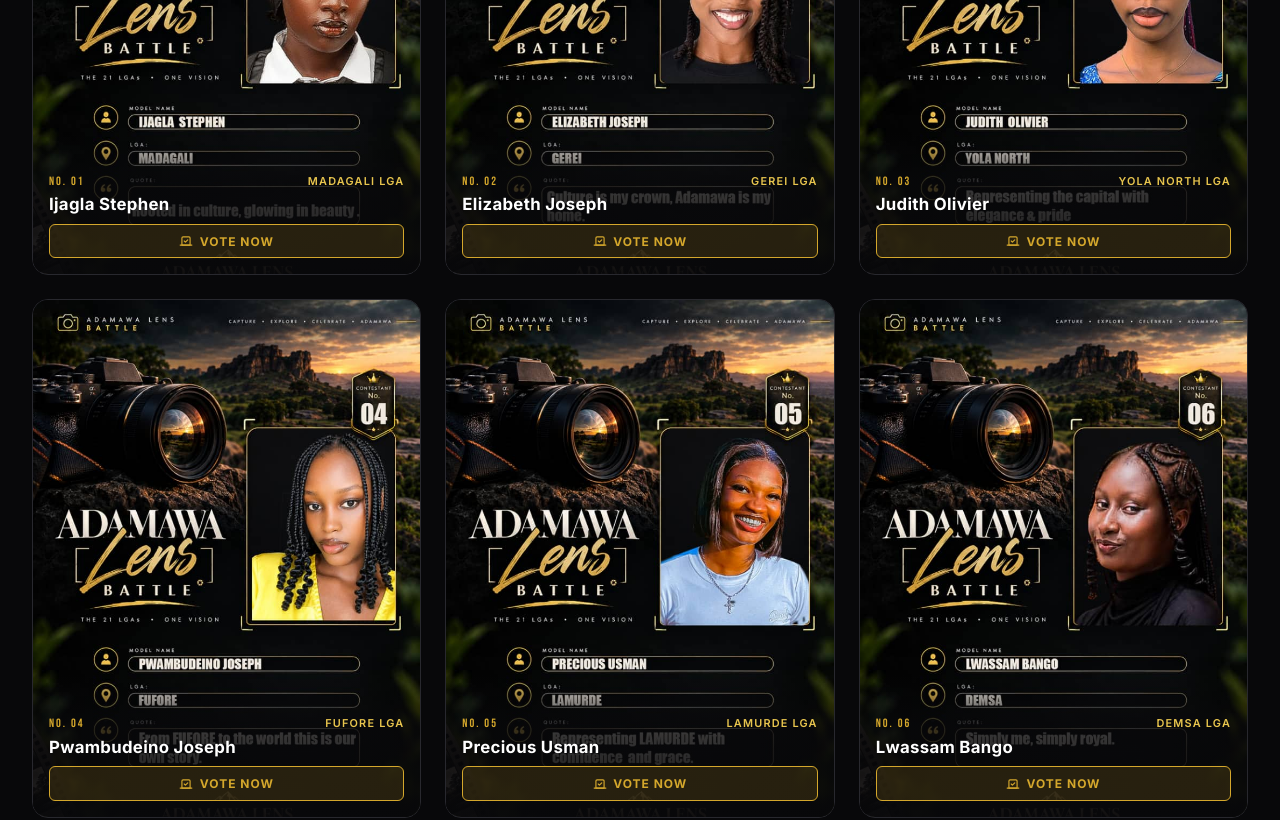
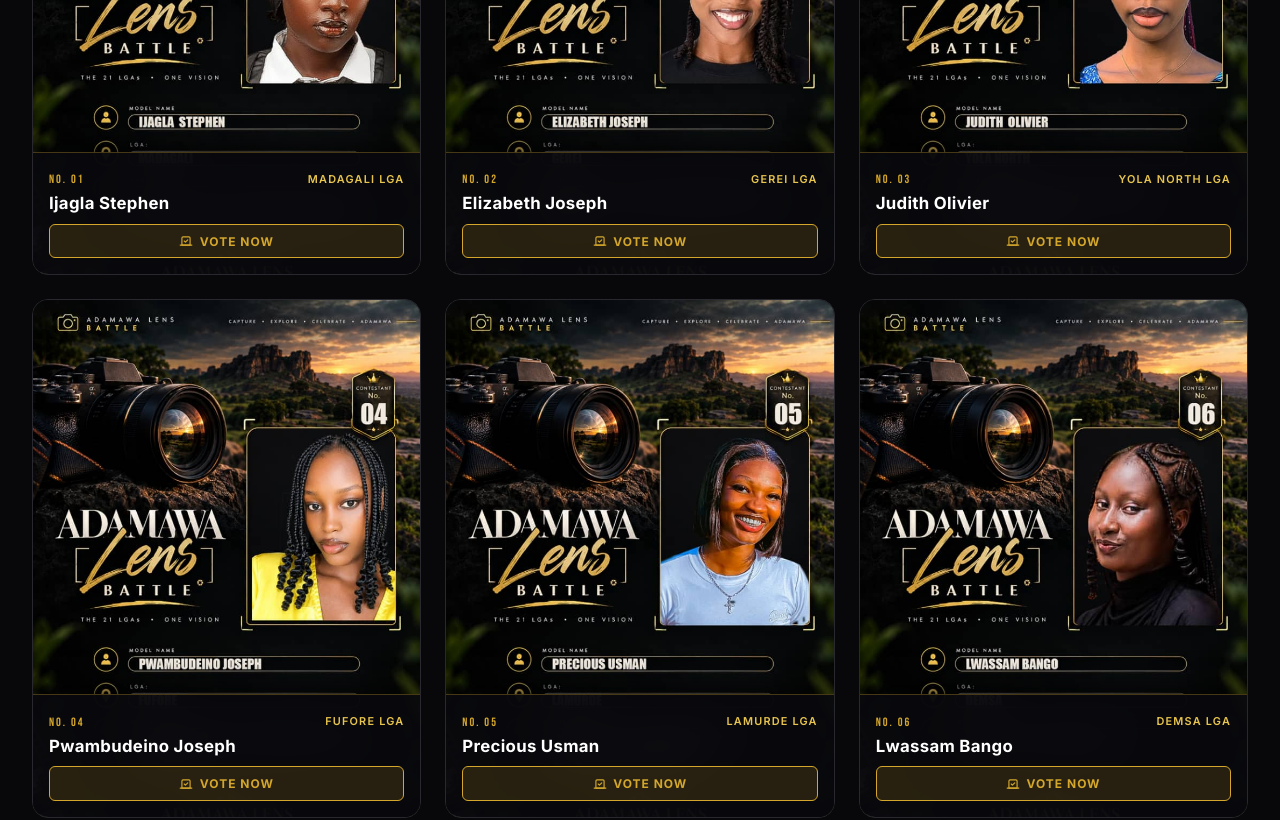
Before and after one commit to Abeltrust/ADAMAWALensBattle, a website built with Vite: page contestants.html in a window 1280 px wide. Shown: the part 800-1620 px from the top of the page. Built offline with nearby package versions, Linux system fonts and the light colour scheme; no server answers; a web font is replaced by a local one.

Commit message:
Update contestant card info panel to solid dark background for high contrast

```diff
--- a/style.css
+++ b/style.css
@@ -2458,17 +2458,21 @@ body {
   display: none !important;
 }
 
-/* Card bottom overlay */
+/* Card bottom info panel - solid dark background */
 .contestant-card-overlay {
   position: absolute;
   bottom: 0;
   left: 0;
   right: 0;
-  padding: 2.5rem 1rem 1rem;
-  background: linear-gradient(to top, rgba(8, 8, 10, 0.96) 0%, rgba(8, 8, 10, 0.78) 65%, rgba(8, 8, 10, 0) 100%);
+  padding: 1.1rem 1rem 1rem;
+  background: #09090df2;
+  backdrop-filter: blur(20px);
+  -webkit-backdrop-filter: blur(20px);
+  border-top: 1px solid rgba(212, 167, 44, 0.3);
+  box-shadow: 0 -8px 24px rgba(0, 0, 0, 0.7);
   display: flex;
   flex-direction: column;
-  gap: 0.2rem;
+  gap: 0.25rem;
   z-index: 2;
   pointer-events: auto;
 }
```
